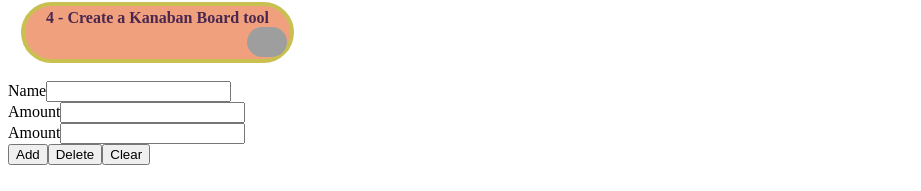
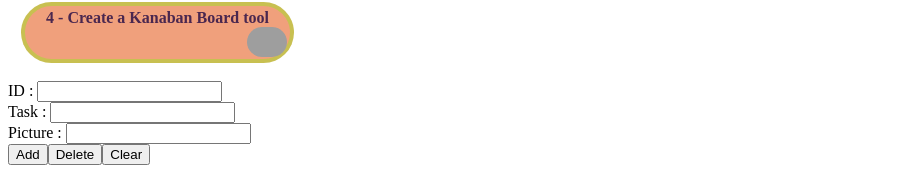
Before and after one commit to umairarshadbutt/SPM-DashBoard-Angular-7, an Angular app: page / in a window 1280 px wide. Shown: the part 481-672 px from the top of the page, without its empty margins (0-921 px from the left). Built offline with nearby package versions, Linux system fonts and the light colour scheme; grey boxes are pictures that could not be loaded.

Commit message:
genereate an ingredient file and the service file for comment

```diff
--- /dev/null
+++ b/src/app/comment/comment.service.ts
@@ -0,0 +1,4 @@
+export class CommentService{
+
+
+}
--- /dev/null
+++ b/src/app/commentIngredient.ts
@@ -0,0 +1,5 @@
+export class IngredientComment{
+    constructor(public comment_id: number,
+        public  comment:string,
+        public   comment_auther:string,){}
+}
--- a/src/app/ingredientTask.model.ts
+++ b/src/app/ingredientTask.model.ts
@@ -1,5 +1,6 @@
 export class IngredientTask{
     constructor(public task_id: number,
         public  task_title:string,
-        public   assigned:string,){}
+        public   assigned:string,
+         comment =[,"",""]){}
 }
--- a/src/app/tasks/edit-task/edit-task.component.html
+++ b/src/app/tasks/edit-task/edit-task.component.html
@@ -3,7 +3,7 @@
     <form>
       <div class="row">
         <div class="col-sm-5 form-group">
-          <label for="name">Name</label>
+          <label for="name">ID : </label>
           <input
             type="number"
             id="name"
@@ -11,7 +11,7 @@
             #nameInput>
         </div>
         <div class="col-sm-2 form-group">
-          <label for="amount">Amount</label>
+          <label for="amount">Task : </label>
           <input
             type="text"
             id="amount"
@@ -19,7 +19,7 @@
             #amountInput>
         </div>
         <div class="col-sm-2 form-group">
-          <label for="amount">Amount</label>
+          <label for="amount">Picture : </label>
           <input
             type="text"
             id="pic"
```
